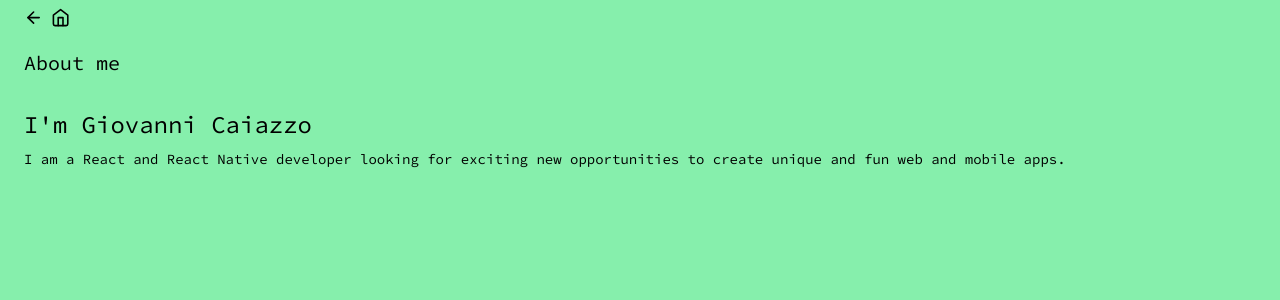
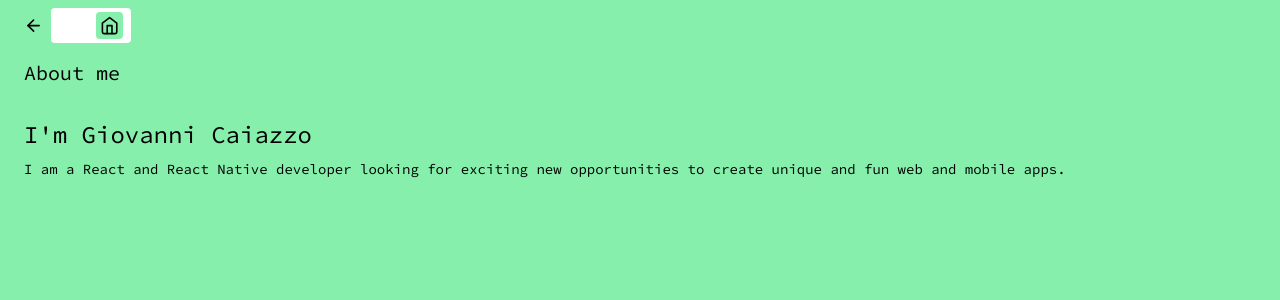
Before and after one commit to giovanni-caiazzo/gio-cv-site, a Next.js app: page /about in a window 1280 px wide. Shown: the top 300 px of the page. Built offline with nearby package versions, Linux system fonts and the light colour scheme.

Commit message:
Added better back button and links for lazy people who don't want to drag

```diff
--- a/src/components/BackToHome/index.tsx
+++ b/src/components/BackToHome/index.tsx
@@ -1,16 +1,45 @@
 import Link from "next/link";
 import { FiArrowLeft, FiHome } from "react-icons/fi";
+import { motion } from "framer-motion";
+import { useRef } from "react";
+import { useRouter } from "next/router";
 
 type BackToHomeProps = { className?: string };
 
 const BackToHome = ({ className }: BackToHomeProps) => {
+  const constraintsRef = useRef<HTMLDivElement>(null);
+  const router = useRouter();
   return (
-    <Link
-      href="/"
-      className={`inline-flex gap-2 hover:text-green-600 active:text-black ${className}`}
+    <div
+      className={`inline-flex gap-2 items-center ${className}`}
+      ref={constraintsRef}
     >
-      <FiArrowLeft size="1.2em" /> <FiHome size="1.2em" />
-    </Link>
+      <Link href="/" className={`hover:text-green-600 active:text-black`}>
+        <FiArrowLeft size="1.2em" />
+      </Link>
+      <div className="bg-white w-20 rounded px-2 py-1 flex justify-end overflow-hidden">
+        <motion.div
+          drag="x"
+          dragConstraints={constraintsRef}
+          dragSnapToOrigin
+          dragElastic={0.01}
+          className="bg-green-300 rounded p-1 cursor-grab"
+          animate={{ x: [null, -5, 0] }}
+          transition={{ repeat: 3 }}
+          onDragEnd={(event, info) => {
+            if (!constraintsRef || !constraintsRef.current) {
+              return;
+            }
+            const { x } = info.offset;
+            if (x < -40) {
+              router.push("/").then();
+            }
+          }}
+        >
+          <FiHome size="1.2em" />
+        </motion.div>
+      </div>
+    </div>
   );
 };
 
--- a/src/components/DragControl/index.tsx
+++ b/src/components/DragControl/index.tsx
@@ -10,6 +10,8 @@ import {
   getDivisorFromRef,
   getDragResult,
 } from "@/components/DragControl/utils";
+import Link from "next/link";
+import { ABOUT_URL, CV_URL, GAMES_URL } from "@/consts";
 
 const DragControl = () => {
   const constraintsRef = useRef<HTMLDivElement>(null);
@@ -31,11 +33,18 @@ const DragControl = () => {
       className="w-3/4 sm:w-1/2 md:w-1/3 lg:w-1/5 aspect-square flex justify-center items-center rounded relative"
       ref={constraintsRef}
     >
-      <span className="absolute top-4 text-sm font-bold">About me</span>
-      <span className="absolute transform rotate-90 origin-center -right-4 text-sm font-bold">
+      <Link href={ABOUT_URL} className="absolute top-4 text-sm font-bold">
+        About me
+      </Link>
+      <Link
+        href={GAMES_URL}
+        className="absolute transform rotate-90 origin-center -right-4 text-sm font-bold"
+      >
         Mini games
-      </span>
-      <span className="absolute bottom-4 text-sm font-bold">My CV</span>
+      </Link>
+      <Link href={CV_URL} className="absolute bottom-4 text-sm font-bold">
+        My CV
+      </Link>
       <motion.div
         style={{ x, y }}
         className="rounded-full w-1/2 aspect-square flex justify-center items-center text-xs text-center italic bg-green-600 px-2"
--- a/src/components/DragControl/utils.ts
+++ b/src/components/DragControl/utils.ts
@@ -1,4 +1,5 @@
 import { RefObject } from "react";
+import { ABOUT_URL, CV_URL, GAMES_URL } from "@/consts";
 
 const DRAG_THRESHOLD = 0.7;
 const EMPTY_THRESHOLD = 0.1;
@@ -18,15 +19,15 @@ export const endpoint_map = {
     label: "",
   },
   [DRAG_ENDPOINT.MINI_GAMES]: {
-    url: "/games",
+    url: GAMES_URL,
     label: "Mini games",
   },
   [DRAG_ENDPOINT.CV]: {
-    url: "/cv",
+    url: CV_URL,
     label: "My CV",
   },
   [DRAG_ENDPOINT.ABOUT]: {
-    url: "/about",
+    url: ABOUT_URL,
     label: "About me",
   },
   [DRAG_ENDPOINT.PLACEHOLDER]: {
```
